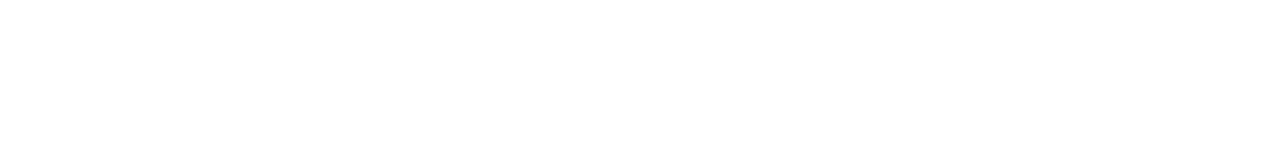
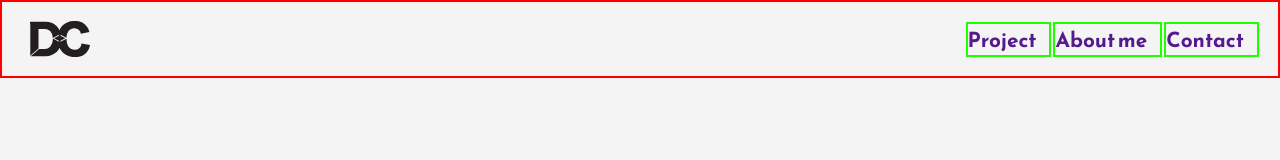
Before and after one commit to cdorce/Cleff-html-email-portfolio.githu.io, a plain HTML site: page index.html in a window 1280 px wide. Drawn offline with Linux system fonts and the light colour scheme.

Commit message:
navbar-html-2

```diff
--- a/index.html
+++ b/index.html
@@ -4,11 +4,27 @@
     <meta charset="UTF-8">
     <meta http-equiv="X-UA-Compatible" content="IE=edge">
     <meta name="viewport" content="width=device-width, initial-scale=1.0">
+    <link
+      href="https://fonts.googleapis.com/css2?family=Noto+Sans:ital,wght@0,100;0,200;0,300;0,400;0,500;0,600;0,700;0,800;0,900;1,100;1,200;1,300;1,400;1,500;1,600;1,700;1,800;1,900&family=Reem+Kufi:wght@400;500;600;700&family=Roboto:ital,wght@0,300;0,400;0,500;0,700;1,500&display=swap"
+      rel="stylesheet"/>
+    <link rel="stylesheet" href="style.css">
     <title>Html Email Portfolio</title>
 </head>
 <body>
     <div class="main-container">
 
+        <!--HEADER AND NAVBAR-->
+        <div class="header">
+            <div class="nav">
+                <div class="logo"></div>
+                <div class="menu">
+                    <a href="">Project</a>
+                    <a href="">About me</a>
+                    <a href="">Contact</a>
+                </div>
+            </div>
+        </div>
+
     </div>
 
 </body>
--- a/style.scss
+++ b/style.scss
@@ -0,0 +1,53 @@
+
+$primary-font:'Reem Kufi', sans-serif;
+$second-font:'Noto Sans', sans-serif;
+
+$color1:#f4f4f4;
+$color2:#999999;
+$color3:#777777;
+$color4:#555555;
+$color5:#333333;
+$color6:#111111;
+
+
+*{
+    margin: 0px;
+    padding: 0;
+    box-sizing: border-box;
+}
+
+html {
+    font-family: $primary-font;
+    background-color: $color1;
+    color:$color6;
+    font-size: 16px;
+
+}
+
+/*NAV BAR STYLING*/
+
+
+.logo{
+    background-image: url('/logo.svg');
+    background-position: center;
+    background-repeat: no-repeat;
+    width: 6vw;
+    height: 4.5vh;
+}
+
+.nav {
+    display: flex;
+    justify-content: space-between;
+    align-items: center;
+    border: 2px solid red;
+    padding: 1.2rem ;
+}
+
+
+.menu a{
+    border: 2px solid rgb(30, 255, 0);
+    text-decoration: none;
+    padding-right: .8rem;
+    font-size: 1.3rem;
+    font-weight: bold;
+}
```
Also changed, not shown: github rd.png (added), linkedin.png (added), logo.svg (added), profile-img.jpg (added), style.css (added), 1 other file.
